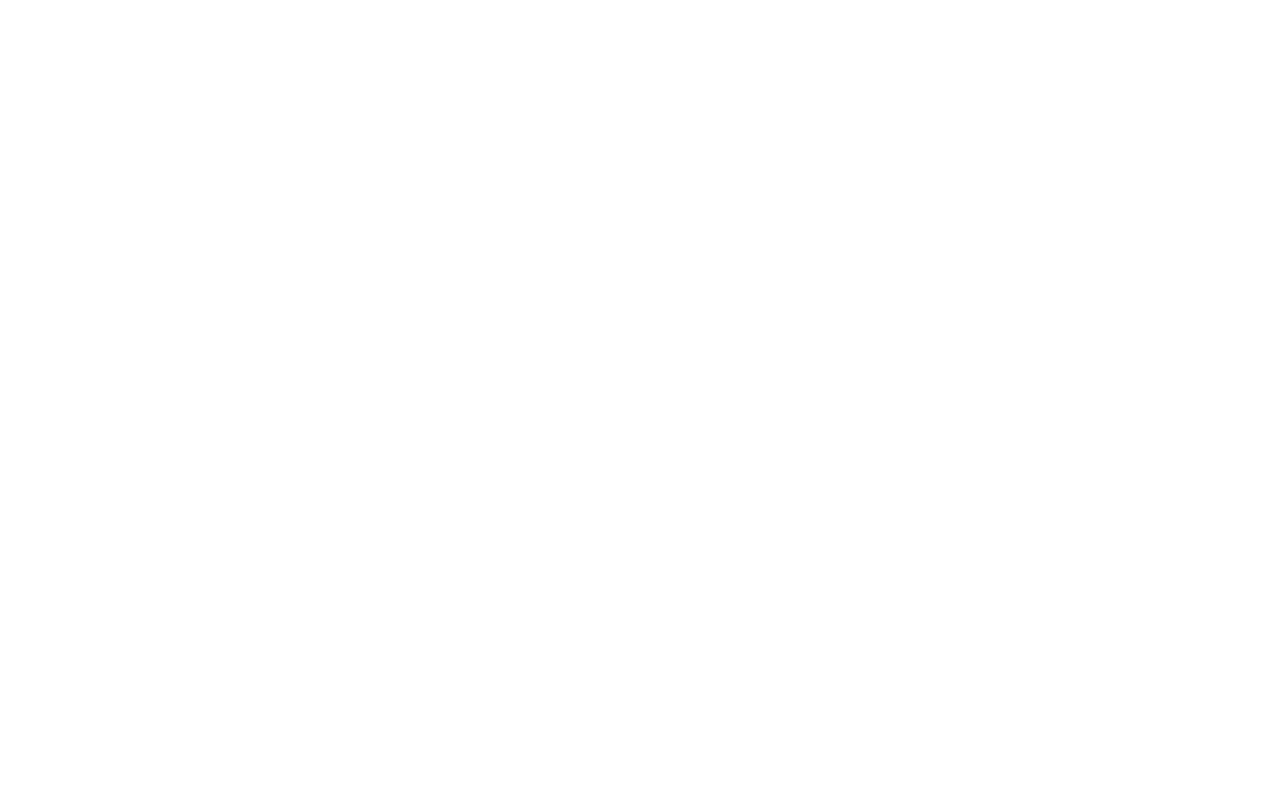
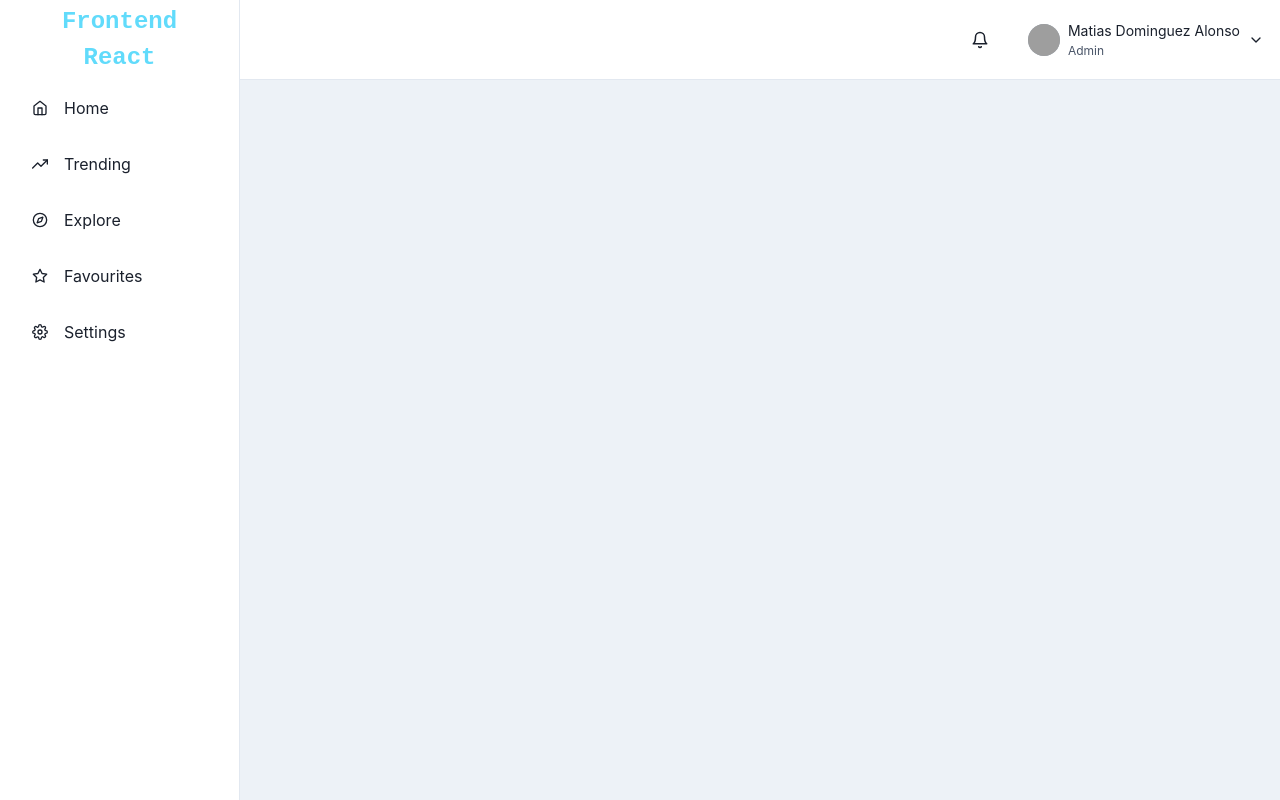
Before and after one commit to mdominguez56/nanlabs-frontent-react, a React (Create React App) app: page / in a window 1280 px wide. Built offline with nearby package versions, Linux system fonts and the light colour scheme; grey boxes are pictures that could not be loaded.

Commit message:
add chakra layout

```diff
--- a/package.json
+++ b/package.json
@@ -12,6 +12,7 @@
     "framer-motion": "4",
     "react": "^17.0.2",
     "react-dom": "^17.0.2",
+    "react-icons": "^4.3.1",
     "react-imgix": "^9.3.0",
     "react-scripts": "4.0.3",
     "web-vitals": "^1.0.1"
--- a/src/App.js
+++ b/src/App.js
@@ -1,7 +1,12 @@
 import "./App.css";
+import SidebarWithHeader from "./Components/Menu";
 
 function App() {
-  return <div className="App"></div>;
+  return (
+    <div className="App">
+      <SidebarWithHeader></SidebarWithHeader>
+    </div>
+  );
 }
 
 export default App;
--- /dev/null
+++ b/src/Components/Menu.js
@@ -0,0 +1,217 @@
+import {
+  IconButton,
+  Avatar,
+  Box,
+  CloseButton,
+  Flex,
+  HStack,
+  VStack,
+  Icon,
+  useColorModeValue,
+  Link,
+  Drawer,
+  DrawerContent,
+  Text,
+  useDisclosure,
+  Menu,
+  MenuButton,
+  MenuDivider,
+  MenuItem,
+  MenuList,
+} from "@chakra-ui/react";
+import {
+  FiHome,
+  FiTrendingUp,
+  FiCompass,
+  FiStar,
+  FiSettings,
+  FiMenu,
+  FiBell,
+  FiChevronDown,
+} from "react-icons/fi";
+
+const LinkItems = [
+  { name: "Home", icon: FiHome },
+  { name: "Trending", icon: FiTrendingUp },
+  { name: "Explore", icon: FiCompass },
+  { name: "Favourites", icon: FiStar },
+  { name: "Settings", icon: FiSettings },
+];
+
+export default function SidebarWithHeader({ children }) {
+  const { isOpen, onOpen, onClose } = useDisclosure();
+  return (
+    <Box minH="100vh" bg={useColorModeValue("gray.100", "gray.900")}>
+      <SidebarContent
+        onClose={() => onClose}
+        display={{ base: "none", md: "block" }}
+      />
+      <Drawer
+        autoFocus={false}
+        isOpen={isOpen}
+        placement="left"
+        onClose={onClose}
+        returnFocusOnClose={false}
+        onOverlayClick={onClose}
+        size="full"
+      >
+        <DrawerContent>
+          <SidebarContent onClose={onClose} />
+        </DrawerContent>
+      </Drawer>
+      {/* mobilenav */}
+      <MobileNav onOpen={onOpen} />
+      <Box ml={{ base: 0, md: 60 }} p="4">
+        {children}
+      </Box>
+    </Box>
+  );
+}
+
+const SidebarContent = ({ onClose, ...rest }) => {
+  return (
+    <Box
+      transition="3s ease"
+      bg={useColorModeValue("white", "gray.900")}
+      borderRight="1px"
+      borderRightColor={useColorModeValue("gray.200", "gray.700")}
+      w={{ base: "full", md: 60 }}
+      pos="fixed"
+      h="full"
+      {...rest}
+    >
+      <Flex h="20" alignItems="center" mx="8" justifyContent="space-between">
+        <Text
+          fontSize="2xl"
+          fontFamily="monospace"
+          fontWeight="bold"
+          color="#61DBFB"
+        >
+          Frontend React
+        </Text>
+        <CloseButton display={{ base: "flex", md: "none" }} onClick={onClose} />
+      </Flex>
+      {LinkItems.map((link) => (
+        <NavItem key={link.name} icon={link.icon}>
+          {link.name}
+        </NavItem>
+      ))}
+    </Box>
+  );
+};
+
+const NavItem = ({ icon, children, ...rest }) => {
+  return (
+    <Link href="#" style={{ textDecoration: "none" }}>
+      <Flex
+        align="center"
+        p="4"
+        mx="4"
+        borderRadius="lg"
+        role="group"
+        cursor="pointer"
+        _hover={{
+          bg: "cyan.400",
+          color: "white",
+        }}
+        {...rest}
+      >
+        {icon && (
+          <Icon
+            mr="4"
+            fontSize="16"
+            _groupHover={{
+              color: "white",
+            }}
+            as={icon}
+          />
+        )}
+        {children}
+      </Flex>
+    </Link>
+  );
+};
+
+const MobileNav = ({ onOpen, ...rest }) => {
+  return (
+    <Flex
+      ml={{ base: 0, md: 60 }}
+      px={{ base: 4, md: 4 }}
+      height="20"
+      alignItems="center"
+      bg={useColorModeValue("white", "gray.900")}
+      borderBottomWidth="1px"
+      borderBottomColor={useColorModeValue("gray.200", "gray.700")}
+      justifyContent={{ base: "space-between", md: "flex-end" }}
+      {...rest}
+    >
+      <IconButton
+        display={{ base: "flex", md: "none" }}
+        onClick={onOpen}
+        variant="outline"
+        aria-label="open menu"
+        icon={<FiMenu />}
+      />
+
+      <Text
+        display={{ base: "flex", md: "none" }}
+        fontSize="2xl"
+        fontFamily="monospace"
+        fontWeight="bold"
+      >
+        Logo
+      </Text>
+
+      <HStack spacing={{ base: "0", md: "6" }}>
+        <IconButton
+          size="lg"
+          variant="ghost"
+          aria-label="open menu"
+          icon={<FiBell />}
+        />
+        <Flex alignItems={"center"}>
+          <Menu>
+            <MenuButton
+              py={2}
+              transition="all 0.3s"
+              _focus={{ boxShadow: "none" }}
+            >
+              <HStack>
+                <Avatar
+                  size={"sm"}
+                  src={
+                    "https://images.unsplash.com/photo-1477884213360-7e9d7dcc1e48?ixlib=rb-1.2.1&ixid=MnwxMjA3fDB8MHxwaG90by1wYWdlfHx8fGVufDB8fHx8&auto=format&fit=crop&w=1170&q=80"
+                  }
+                />
+                <VStack
+                  display={{ base: "none", md: "flex" }}
+                  alignItems="flex-start"
+                  spacing="1px"
+                  ml="2"
+                >
+                  <Text fontSize="sm">Matias Dominguez Alonso</Text>
+                  <Text fontSize="xs" color="gray.600">
+                    Admin
+                  </Text>
+                </VStack>
+                <Box display={{ base: "none", md: "flex" }}>
+                  <FiChevronDown />
+                </Box>
+              </HStack>
+            </MenuButton>
+            <MenuList
+              bg={useColorModeValue("white", "gray.900")}
+              borderColor={useColorModeValue("gray.200", "gray.700")}
+            >
+              <MenuItem>Profile</MenuItem>
+              <MenuItem>Settings</MenuItem>
+              <MenuItem>Billing</MenuItem>
+              <MenuDivider />
+              <MenuItem>Sign out</MenuItem>
+            </MenuList>
+          </Menu>
+        </Flex>
+      </HStack>
+    </Flex>
+  );
+};
```
Also changed, not shown: 2 other files (tests, documents, lock files or other folders).
